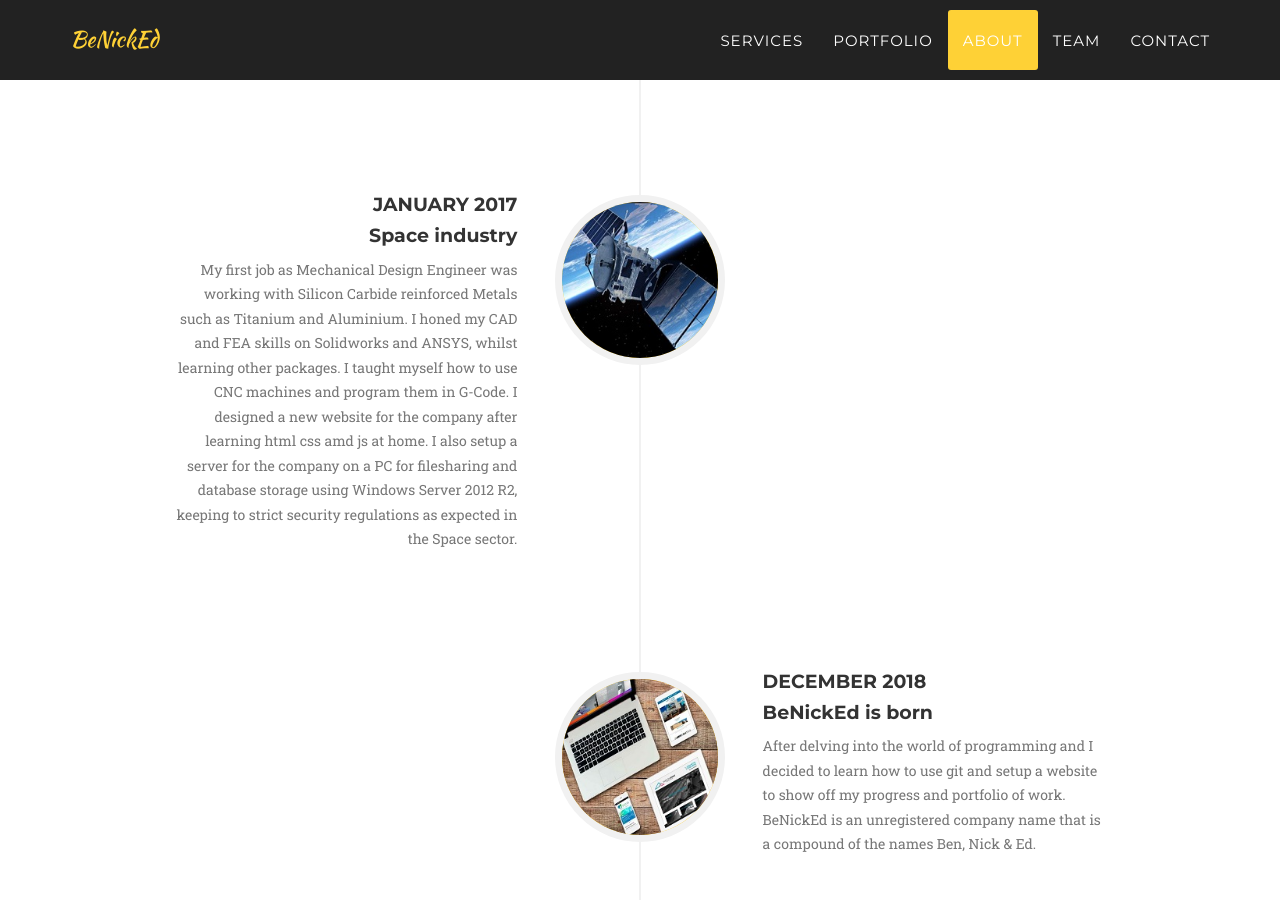
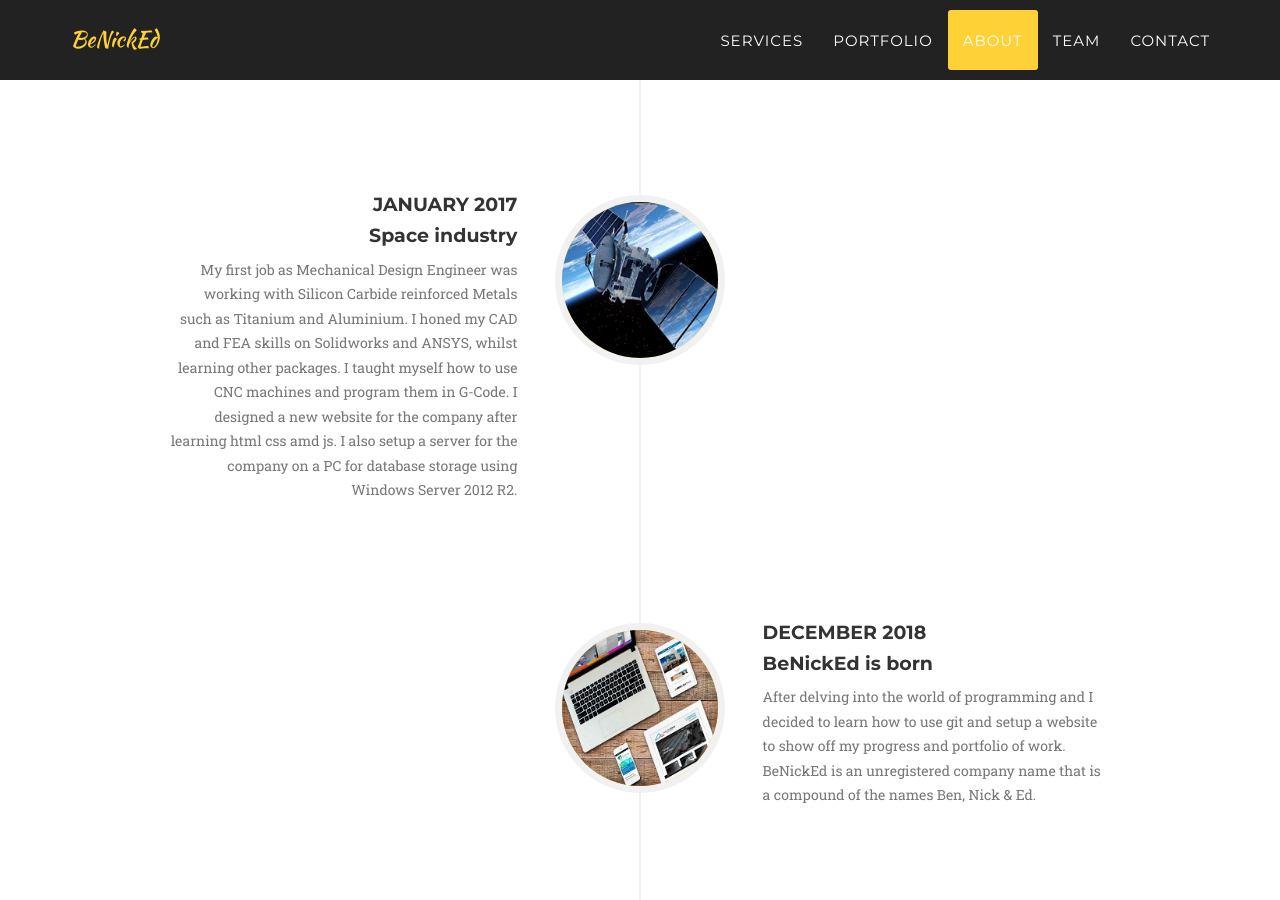
Before and after one commit to lilNickyg/NickGraham.github.io, a Jekyll site: the page built from index.html, in a window 1280 px wide and 900 px high, scrolled down 3621 px. Built offline with Jekyll 4.4.1, drawn with Linux system fonts in a browser that asks for light colours; some web fonts are replaced.

Commit message:
about changes

```diff
--- a/_includes/about.html
+++ b/_includes/about.html
@@ -51,8 +51,8 @@
                                     <p class="text-muted">My first job as Mechanical Design Engineer was working with Silicon Carbide reinforced Metals such as Titanium and Aluminium.
                                       I honed my CAD and FEA skills on Solidworks and ANSYS, whilst learning other packages.
                                       I taught myself how to use CNC machines and program them in G-Code.
-                                      I designed a new website for the company after learning html css amd js at home.
-                                      I also setup a server for the company on a PC for filesharing and database storage using Windows Server 2012 R2, keeping to strict security regulations as expected in the Space sector. </p>
+                                      I designed a new website for the company after learning html css amd js.
+                                      I also setup a server for the company on a PC for database storage using Windows Server 2012 R2.</p>
                                 </div>
                             </div>
                         </li>
```
